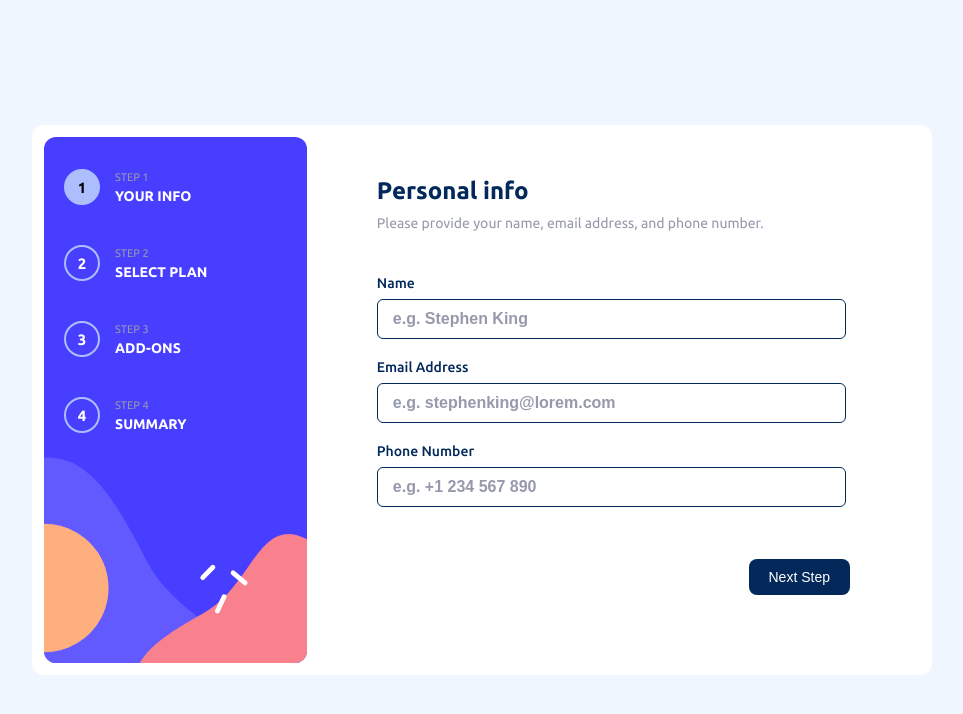
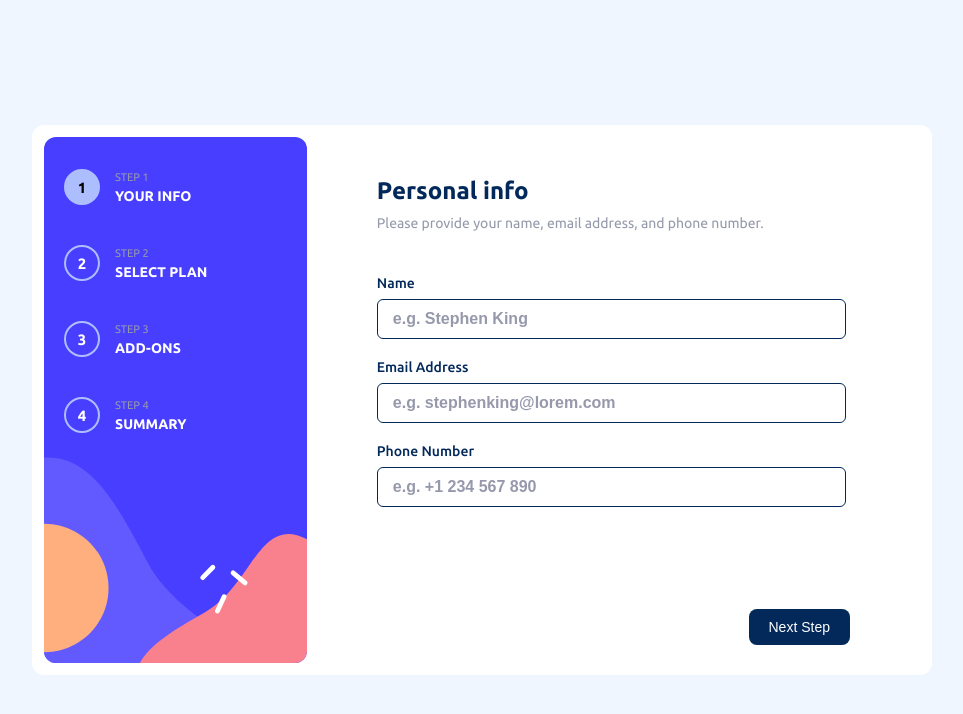
Before and after one commit to brainiac99/multi-step-form, a plain HTML site: page index.html in a window 1280 px wide. Shown: the whole page, without its empty margins (158-1121 px from the left). Drawn offline with Linux system fonts and the light colour scheme.

Commit message:
Update style.css

```diff
--- a/style.css
+++ b/style.css
@@ -403,8 +403,8 @@ input::-webkit-inner-spin-button {
 
 .btn {
   display: flex;
-  margin: 4rem 7rem;
-  margin-top: auto;
+  margin-inline: 7rem;
+  margin-top: 5rem;
 }
 
 button {
```
